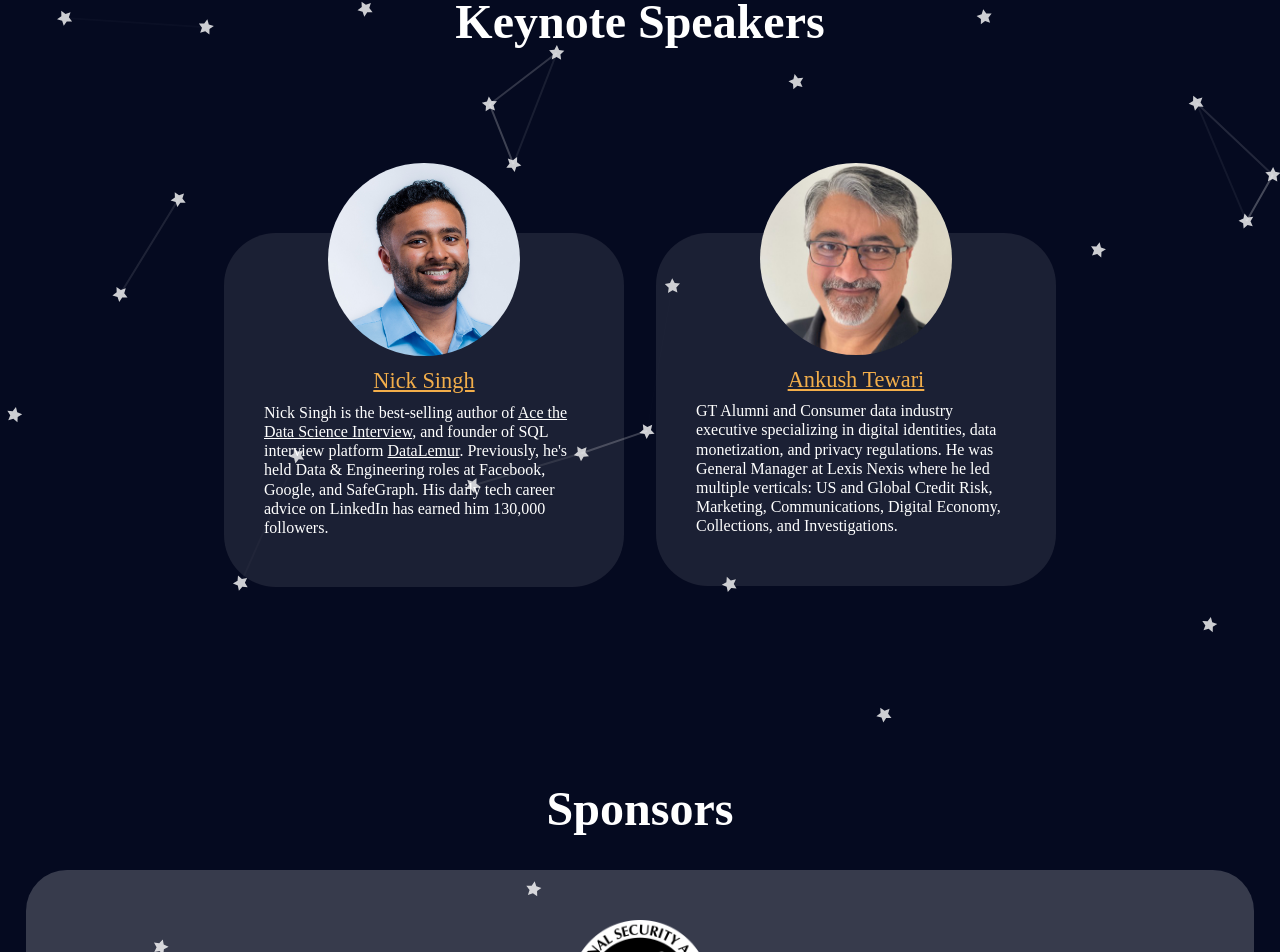
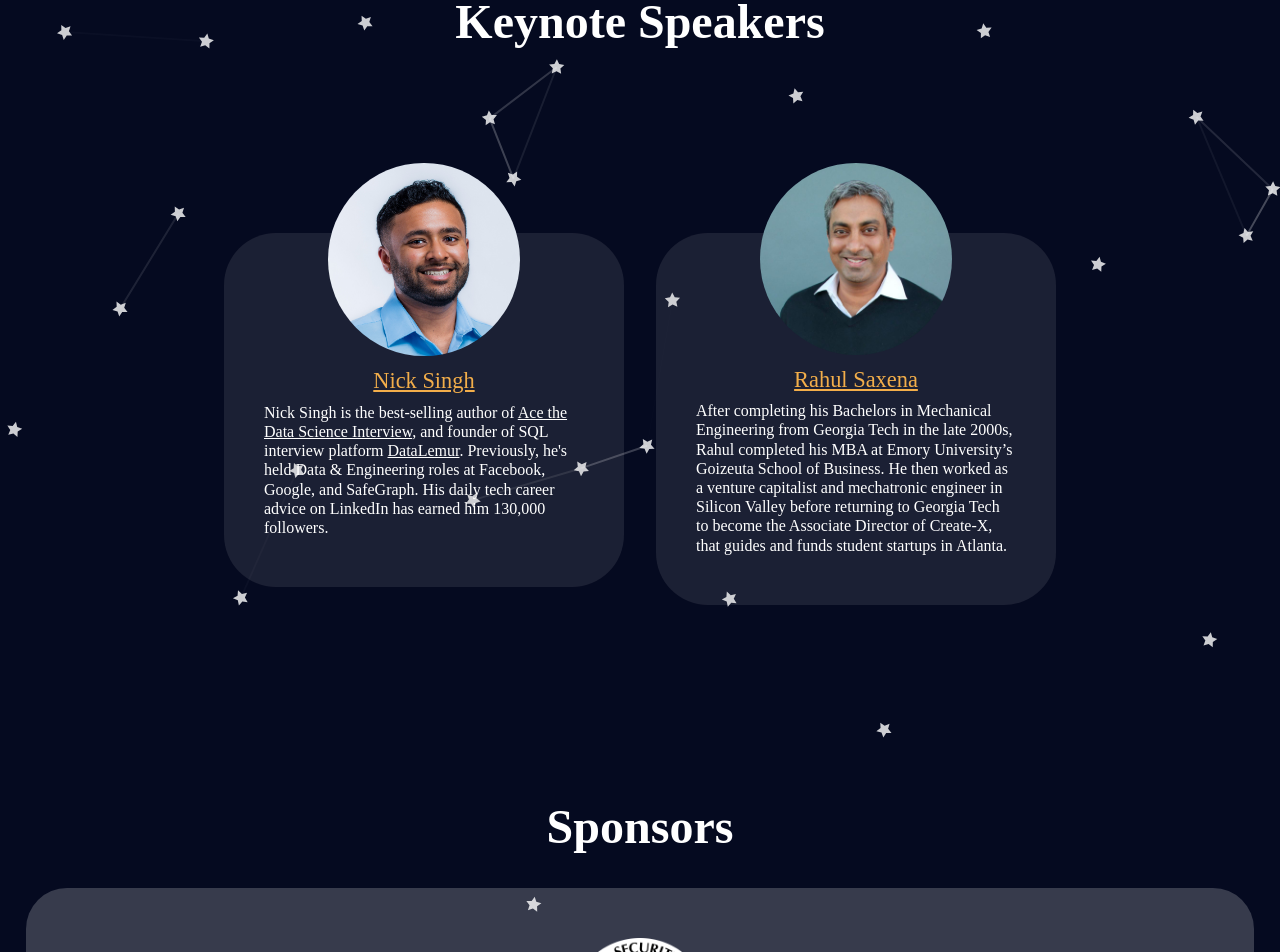
Before and after one commit to DataScience-GT/hacklytics-website-2023, a React (Create React App) app in the folder client/: page / in a window 1280 px wide. Shown: the part 7933-8885 px from the top of the page. Built offline with nearby package versions, Linux system fonts and the light colour scheme; a web font is replaced by a local one.

Commit message:
changed speaker

```diff
--- a/client/src/Pages/Home/index.js
+++ b/client/src/Pages/Home/index.js
@@ -26,7 +26,8 @@
 // import rahul from "../../Assets/Images/Speakers/rahul.png";
 
 import nick from "../../Assets/Images/Speakers/nick.jpg";
-import ankush from "../../Assets/Images/Speakers/ankush.jfif";
+// import ankush from "../../Assets/Images/Speakers/ankush.jfif";
+import rahul from "../../Assets/Images/Speakers/rahul.png";
 
 // prizes
 import iPad from "../../Assets/Images/Prizes/iPad.jpg";
@@ -466,25 +467,27 @@
                 threshold={400}
                 effect="blur"
                 className="speaker-img"
-                src={ankush}
-                alt="Ankush Tewari"
+                src={rahul}
+                alt="Rahul Saxena"
               />
               <h1 className="speaker-major">
                 <a
                   className="link"
-                  href="https://www.linkedin.com/in/ankushtewari/"
+                  href="https://www.linkedin.com/in/saxenar/"
                   rel="noreferrer"
                   target="_blank"
                 >
-                  Ankush Tewari
+                  Rahul Saxena
                 </a>
               </h1>
               <h2 className="speaker-mini">
-                GT Alumni and Consumer data industry executive specializing in
-                digital identities, data monetization, and privacy regulations.
-                He was General Manager at Lexis Nexis where he led multiple
-                verticals: US and Global Credit Risk, Marketing, Communications,
-                Digital Economy, Collections, and Investigations.
+                After completing his Bachelors in Mechanical Engineering from
+                Georgia Tech in the late 2000s, Rahul completed his MBA at Emory
+                University’s Goizeuta School of Business. He then worked as a
+                venture capitalist and mechatronic engineer in Silicon Valley
+                before returning to Georgia Tech to become the Associate
+                Director of Create-X, that guides and funds student startups in
+                Atlanta.
               </h2>
             </div>
             {/* <div className="speaker-card card-down">
```
